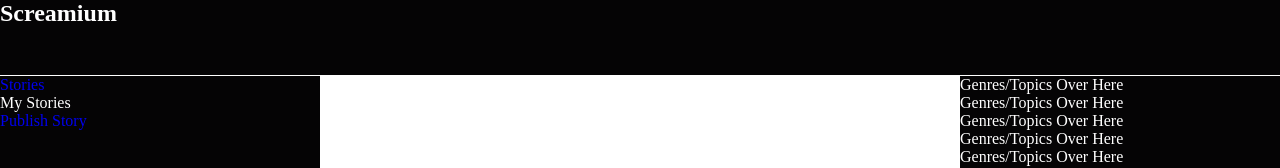
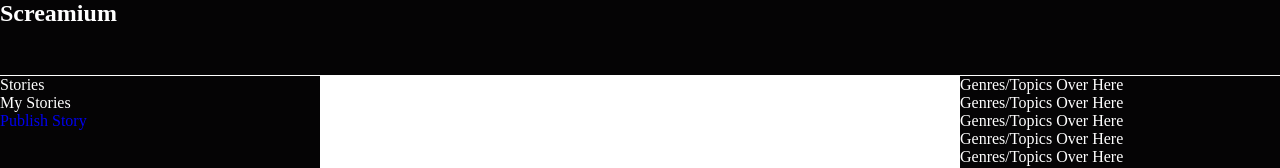
Before and after one commit to angMaidt/Screamium, a React (Create React App) app in the folder frontend/: page / in a window 1280 px wide. Shown: the top 168 px of the page. Built offline with nearby package versions, Linux system fonts and the light colour scheme; no server answers.

Commit message:
couple navbar changes

```diff
--- a/frontend/src/components/Navigation/LeftNav/index.js
+++ b/frontend/src/components/Navigation/LeftNav/index.js
@@ -1,6 +1,10 @@
 import { NavLink } from "react-router-dom";
+import { useSelector } from 'react-redux';
+import ProfileButton from "../ProfileButton";
 
 function LeftNav() {
+    const user = useSelector(state => state.session.user);
+
     return (
         <div
             style={{
@@ -10,7 +14,7 @@ function LeftNav() {
             }}
             className='left-nav'>
             <div className='left-nav-container' style={{ display: 'flex', flexDirection: 'column' }}>
-                <NavLink to='/stories' style={{textDecoration: 'none'}}>Stories</NavLink>
+                <NavLink to='/' style={{textDecoration: 'none'}}>Stories</NavLink>
                 <div style={{ color: 'white'}}>My Stories</div>
                 <NavLink to='/stories/new' style={{textDecoration: 'none'}}>Publish Story</NavLink>
             </div>
--- a/frontend/src/components/Navigation/Navigation.css
+++ b/frontend/src/components/Navigation/Navigation.css
@@ -31,6 +31,8 @@
 
 .nav-wrapper {
     display: flex;
+    width: 100%;
     flex-direction: row;
-    justify-content: space-evenly;
+    /* align-items: baseline;
+    justify-content: space-around; */
 }
--- a/frontend/src/components/Story/index.js
+++ b/frontend/src/components/Story/index.js
@@ -72,7 +72,6 @@ function Story() {
     const storyComments = Object.values(comments).filter(comment => {
         return comment.storyId === Number(storyId)
     })
-    // console.log(storyComments)
 
     return (
         story ?
--- a/frontend/src/components/View/index.js
+++ b/frontend/src/components/View/index.js
@@ -19,13 +19,14 @@ function View({ isLoaded }) {
             <div className="view-wrapper">
             {isLoaded && (
         <Switch>
-          <Route exact path='/'></Route>
+          <Route exact path='/'>
+            <AllStories />
+          </Route>
           <Route path="/signup">
             <SignupFormPage />
           </Route>
-          <Route exact path='/stories'>
-            <AllStories />
-          </Route>
+          {/* <Route exact path='/dashboard'>
+          </Route> */}
           <Route path='/stories/new'>
             <StoryForm />
           </Route>
```
Also changed, not shown: frontend/src/App.js (+0 -21 lines).
